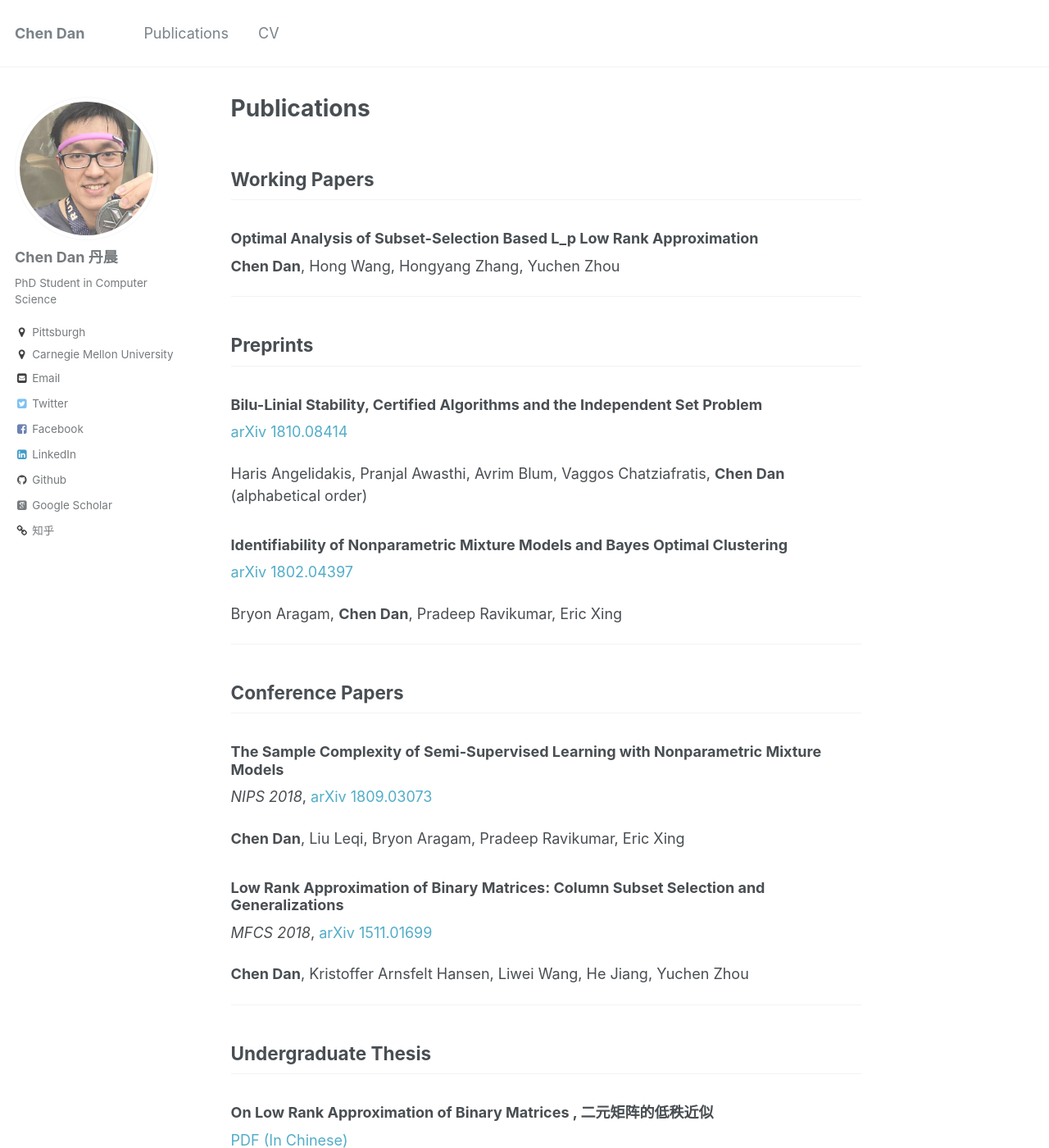
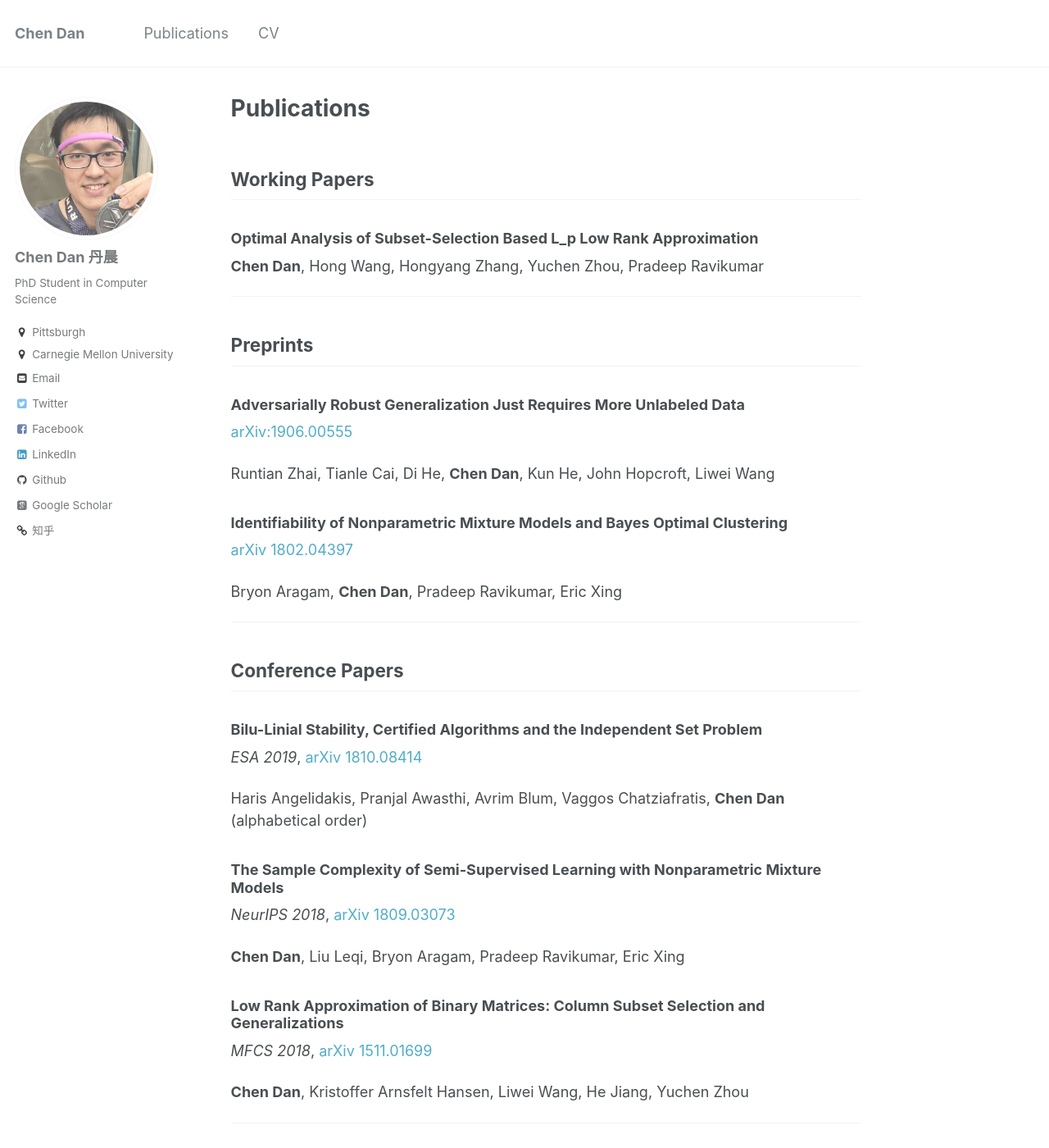
Before and after one commit to ChenDanCMU/chendancmu.github.io, a Jekyll site: the page built from _pages/publications.md, in a window 1280 px wide and 1400 px high. Shown: the whole window at 82% size. Built offline with Jekyll 4.4.1, drawn with Linux system fonts in a browser that asks for light colours; some web fonts are replaced.

Commit message:
Update publications.md

```diff
--- a/_pages/publications.md
+++ b/_pages/publications.md
@@ -8,20 +8,16 @@ author_profile: true
 
 ### Optimal Analysis of Subset-Selection Based L_p Low Rank Approximation
 
-**Chen Dan**, Hong Wang, Hongyang Zhang, Yuchen Zhou
-
-
+**Chen Dan**, Hong Wang, Hongyang Zhang, Yuchen Zhou, Pradeep Ravikumar
 
 ---
 ## Preprints
 
-### Bilu-Linial Stability, Certified Algorithms and the Independent Set Problem
+### Adversarially Robust Generalization Just Requires More Unlabeled Data
 
-[arXiv 1810.08414](https://arxiv.org/abs/1810.08414)
+[arXiv:1906.00555](https://arxiv.org/abs/1906.00555)
 
-Haris Angelidakis, Pranjal Awasthi, Avrim Blum, Vaggos Chatziafratis, **Chen Dan** (alphabetical order)
-
-
+Runtian Zhai, Tianle Cai, Di He, **Chen Dan**, Kun He, John Hopcroft, Liwei Wang
 
 ### Identifiability of Nonparametric Mixture Models and Bayes Optimal Clustering
 
@@ -33,9 +29,15 @@ Bryon Aragam, **Chen Dan**, Pradeep Ravikumar, Eric Xing
 
 ## Conference Papers
 
+### Bilu-Linial Stability, Certified Algorithms and the Independent Set Problem
+
+*ESA 2019*,  [arXiv 1810.08414](https://arxiv.org/abs/1810.08414)
+
+Haris Angelidakis, Pranjal Awasthi, Avrim Blum, Vaggos Chatziafratis, **Chen Dan** (alphabetical order)
+
 ### The Sample Complexity of Semi-Supervised Learning with Nonparametric Mixture Models
 
-*NIPS 2018*, [arXiv 1809.03073](https://arxiv.org/abs/1809.03073)
+*NeurIPS 2018*, [arXiv 1809.03073](https://arxiv.org/abs/1809.03073)
 
 **Chen Dan**, Liu Leqi, Bryon Aragam, Pradeep Ravikumar, Eric Xing
 
```
